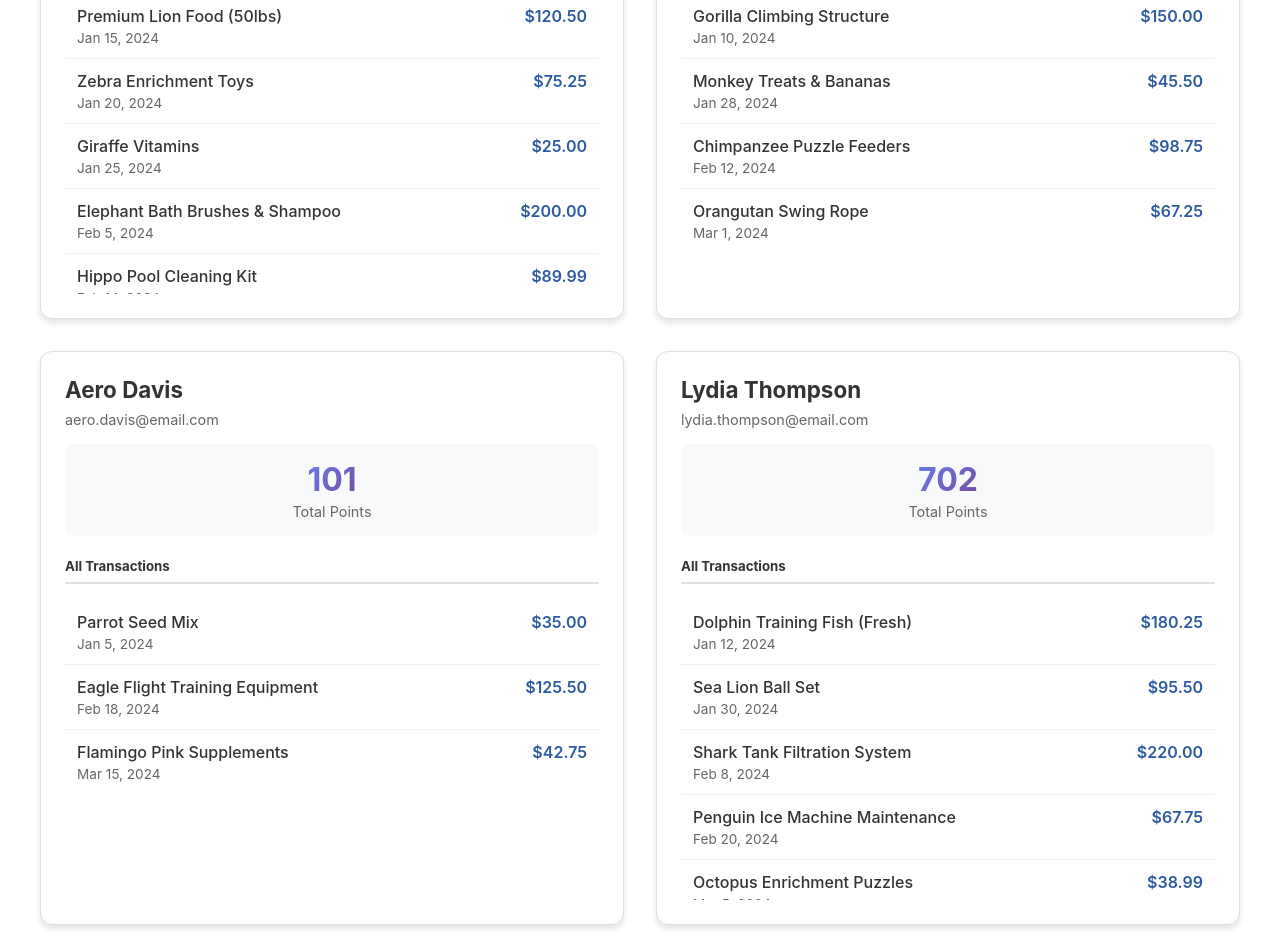
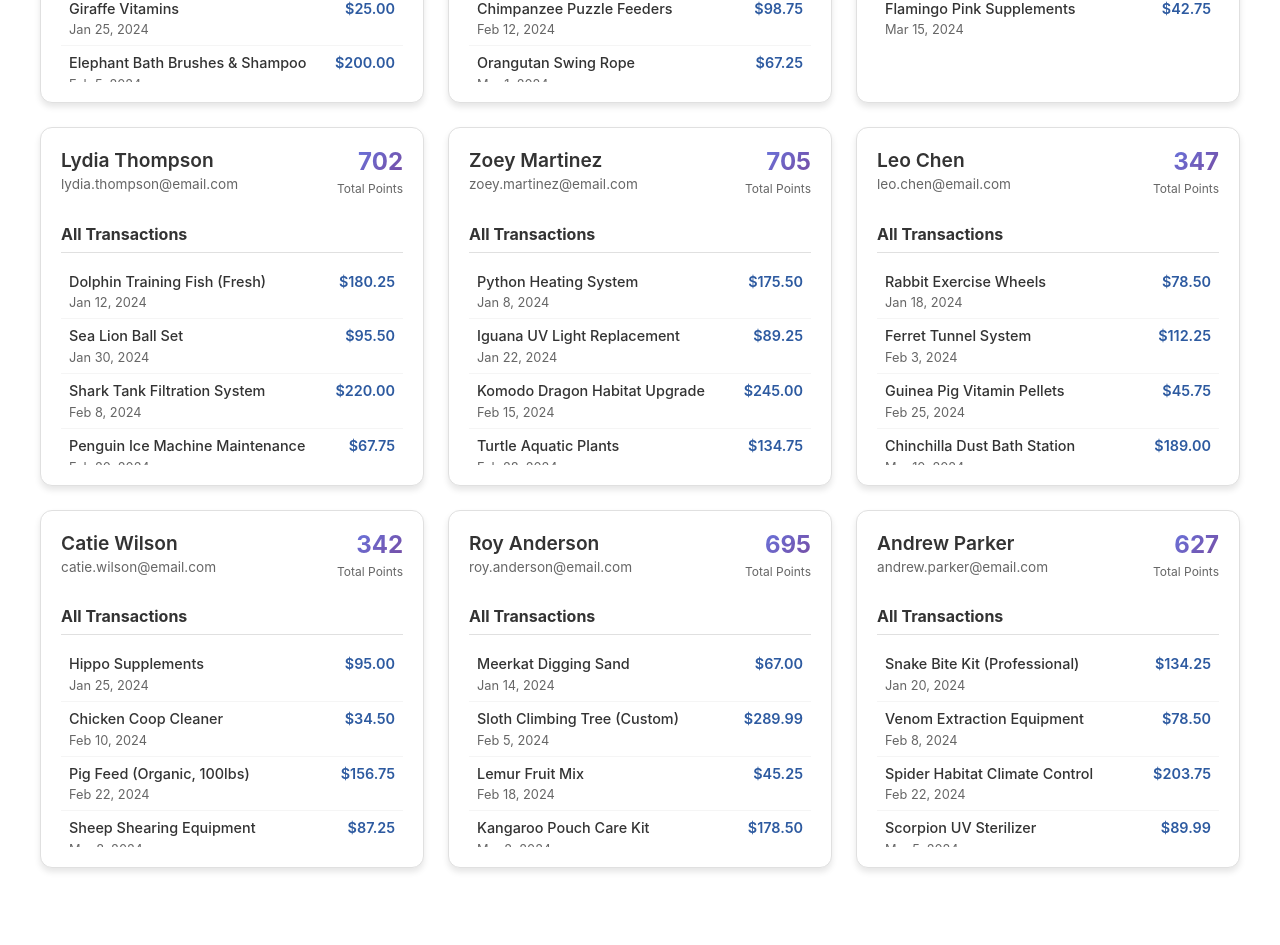
Before and after one commit to isleofyou/charter-rewards-calculator, a React (Create React App) app: page / in a window 1280 px wide. Shown: the part 620-1565 px from the top of the page. After the commit the page ends 1508 px from the top, so only its background shows below. Built offline with nearby package versions, Linux system fonts and the light colour scheme.

Commit message:
Add more customers in test data, update cards for scalability

```diff
--- a/src/components/CustomerCard.js
+++ b/src/components/CustomerCard.js
@@ -26,18 +26,18 @@ function CustomerCard({ customer, transactions, selectedMonth }) {
       aria-describedby={`customer-${customer.id}-points customer-${customer.id}-transactions`}
     >
       <header className="customer-header">
+        <div className="customer-info">
           <h4 id={`customer-${customer.id}-name`}>{customer.name}</h4>
           <p className="customer-email" aria-label={`Email address: ${customer.email}`}>
             {customer.email}
           </p>
-      </header>
+        </div>
 
         <div
-        className="rewards-info"
+          className="points-summary"
           id={`customer-${customer.id}-points`}
           aria-label={`Rewards information for ${customer.name}`}
         >
-        <div className="points-display">
           <span
             className="points-number"
             aria-label={`${displayPoints} reward points`}
@@ -45,19 +45,21 @@ function CustomerCard({ customer, transactions, selectedMonth }) {
             {displayPoints}
           </span>
           <span className="points-label">
-            {selectedMonth === 'all' ? 'Total Points' : `Points for ${selectedMonth}`}
+            {selectedMonth === 'all' ? 'Total Points' : `${selectedMonth}`}
           </span>
         </div>
+      </header>
 
       {selectedMonth !== 'all' && (
+        <div className="rewards-info">
           <div
             className="total-points-small"
             aria-label={`Total all time: ${totalRewards} points`}
           >
             Total All Time: {totalRewards} points
           </div>
+        </div>
       )}
-      </div>
 
       <div id={`customer-${customer.id}-transactions`}>
         <TransactionList
--- a/src/data/mockData.js
+++ b/src/data/mockData.js
@@ -18,11 +18,35 @@ export const customers = [
     id: 4,
     name: "Lydia Thompson",
     email: "lydia.thompson@email.com"
+  },
+  {
+    id: 5,
+    name: "Zoey Martinez",
+    email: "zoey.martinez@email.com"
+  },
+  {
+    id: 6,
+    name: "Leo Chen",
+    email: "leo.chen@email.com"
+  },
+  {
+    id: 7,
+    name: "Catie Wilson",
+    email: "catie.wilson@email.com"
+  },
+  {
+    id: 8,
+    name: "Roy Anderson",
+    email: "roy.anderson@email.com"
+  },
+  {
+    id: 9,
+    name: "Andrew Parker",
+    email: "andrew.parker@email.com"
   }
 ];
 
 export const transactions = [
-  // David Johnson - Customer 1 (High activity, good rewards - Lion keeper)
   { id: 1, customerId: 1, amount: 120.50, date: "2024-01-15", description: "Premium Lion Food (50lbs)" },
   { id: 2, customerId: 1, amount: 75.25, date: "2024-01-20", description: "Zebra Enrichment Toys" },
   { id: 3, customerId: 1, amount: 25.00, date: "2024-01-25", description: "Giraffe Vitamins" },
@@ -30,22 +54,49 @@ export const transactions = [
   { id: 5, customerId: 1, amount: 89.99, date: "2024-02-14", description: "Hippo Pool Cleaning Kit" },
   { id: 6, customerId: 1, amount: 156.75, date: "2024-03-08", description: "Rhino Horn Care Set" },
 
-  // Caelum Smith - Customer 2 (Medium activity - Primate specialist)
   { id: 7, customerId: 2, amount: 150.00, date: "2024-01-10", description: "Gorilla Climbing Structure" },
   { id: 8, customerId: 2, amount: 45.50, date: "2024-01-28", description: "Monkey Treats & Bananas" },
   { id: 9, customerId: 2, amount: 98.75, date: "2024-02-12", description: "Chimpanzee Puzzle Feeders" },
   { id: 10, customerId: 2, amount: 67.25, date: "2024-03-01", description: "Orangutan Swing Rope" },
 
-  // Aero Davis - Customer 3 (Low activity, some below threshold - Bird enthusiast)
   { id: 11, customerId: 3, amount: 35.00, date: "2024-01-05", description: "Parrot Seed Mix" },
   { id: 12, customerId: 3, amount: 125.50, date: "2024-02-18", description: "Eagle Flight Training Equipment" },
   { id: 13, customerId: 3, amount: 42.75, date: "2024-03-15", description: "Flamingo Pink Supplements" },
 
-  // Lydia Thompson - Customer 4 (Marine animal specialist)
   { id: 14, customerId: 4, amount: 180.25, date: "2024-01-12", description: "Dolphin Training Fish (Fresh)" },
   { id: 15, customerId: 4, amount: 95.50, date: "2024-01-30", description: "Sea Lion Ball Set" },
   { id: 16, customerId: 4, amount: 220.00, date: "2024-02-08", description: "Shark Tank Filtration System" },
   { id: 17, customerId: 4, amount: 67.75, date: "2024-02-20", description: "Penguin Ice Machine Maintenance" },
   { id: 18, customerId: 4, amount: 38.99, date: "2024-03-05", description: "Octopus Enrichment Puzzles" },
-  { id: 19, customerId: 4, amount: 145.00, date: "2024-03-18", description: "Whale Song Audio Equipment" }
+  { id: 19, customerId: 4, amount: 145.00, date: "2024-03-18", description: "Whale Song Audio Equipment" },
+
+  { id: 20, customerId: 5, amount: 175.50, date: "2024-01-08", description: "Python Heating System" },
+  { id: 21, customerId: 5, amount: 89.25, date: "2024-01-22", description: "Iguana UV Light Replacement" },
+  { id: 22, customerId: 5, amount: 245.00, date: "2024-02-15", description: "Komodo Dragon Habitat Upgrade" },
+  { id: 23, customerId: 5, amount: 134.75, date: "2024-02-28", description: "Turtle Aquatic Plants" },
+  { id: 24, customerId: 5, amount: 56.00, date: "2024-03-12", description: "Gecko Climbing Branches" },
+
+  { id: 25, customerId: 6, amount: 78.50, date: "2024-01-18", description: "Rabbit Exercise Wheels" },
+  { id: 26, customerId: 6, amount: 112.25, date: "2024-02-03", description: "Ferret Tunnel System" },
+  { id: 27, customerId: 6, amount: 45.75, date: "2024-02-25", description: "Guinea Pig Vitamin Pellets" },
+  { id: 28, customerId: 6, amount: 189.00, date: "2024-03-10", description: "Chinchilla Dust Bath Station" },
+  { id: 29, customerId: 6, amount: 67.50, date: "2024-03-22", description: "Hamster Bedding (Premium)" },
+
+  { id: 30, customerId: 7, amount: 95.00, date: "2024-01-25", description: "Hippo Supplements" },
+  { id: 31, customerId: 7, amount: 34.50, date: "2024-02-10", description: "Chicken Coop Cleaner" },
+  { id: 32, customerId: 7, amount: 156.75, date: "2024-02-22", description: "Pig Feed (Organic, 100lbs)" },
+  { id: 33, customerId: 7, amount: 87.25, date: "2024-03-08", description: "Sheep Shearing Equipment" },
+  { id: 34, customerId: 7, amount: 123.50, date: "2024-03-20", description: "Cow Milking System Parts" },
+
+  { id: 35, customerId: 8, amount: 67.00, date: "2024-01-14", description: "Meerkat Digging Sand" },
+  { id: 36, customerId: 8, amount: 289.99, date: "2024-02-05", description: "Sloth Climbing Tree (Custom)" },
+  { id: 37, customerId: 8, amount: 45.25, date: "2024-02-18", description: "Lemur Fruit Mix" },
+  { id: 38, customerId: 8, amount: 178.50, date: "2024-03-02", description: "Kangaroo Pouch Care Kit" },
+  { id: 39, customerId: 8, amount: 92.75, date: "2024-03-25", description: "Wallaby Exercise Equipment" },
+
+  { id: 40, customerId: 9, amount: 134.25, date: "2024-01-20", description: "Snake Bite Kit (Professional)" },
+  { id: 41, customerId: 9, amount: 78.50, date: "2024-02-08", description: "Venom Extraction Equipment" },
+  { id: 42, customerId: 9, amount: 203.75, date: "2024-02-22", description: "Spider Habitat Climate Control" },
+  { id: 43, customerId: 9, amount: 89.99, date: "2024-03-05", description: "Scorpion UV Sterilizer" },
+  { id: 44, customerId: 9, amount: 167.50, date: "2024-03-18", description: "Antivenom Storage System" }
 ];
--- a/src/styles/App.scss
+++ b/src/styles/App.scss
@@ -255,56 +255,66 @@ input:focus {
 
 .customers-grid {
   display: grid;
-  grid-template-columns: repeat(auto-fit, minmax(400px, 1fr));
-  gap: 2rem;
+  grid-template-columns: repeat(auto-fit, minmax(320px, 1fr));
+  gap: 1.5rem;
 }
 
 .customer-card {
   @include card;
-  padding: 1.5rem;
+  padding: 1.25rem;
 
   .customer-header {
-    h4 {
-      margin: 0 0 0.5rem 0;
-      color: $text-dark;
-      font-size: 1.4rem;
+    display: flex;
+    justify-content: space-between;
+    align-items: flex-start;
+    margin-bottom: 1rem;
+
+    .customer-info {
+      flex: 1;
+
+      h4 {
+        margin: 0 0 0.25rem 0;
+        color: $text-dark;
+        font-size: 1.2rem;
+        font-weight: 600;
+      }
+
+      .customer-email {
+        margin: 0;
+        color: $text-medium;
+        font-size: 0.85rem;
+      }
     }
 
-    .customer-email {
-      margin: 0;
-      color: $text-medium;
-      font-size: 0.9rem;
+    .points-summary {
+      text-align: right;
+
+      .points-number {
+        font-size: 1.5rem;
+        font-weight: bold;
+        color: $primary-color;
+        display: block;
+        line-height: 1.2;
+      }
+
+      .points-label {
+        font-size: 0.75rem;
+        color: $text-medium;
+        margin-top: 0.25rem;
+      }
     }
   }
 
   .rewards-info {
     background: $background-light;
-    padding: 1rem;
-    border-radius: $border-radius-md;
+    padding: 0.75rem 1rem;
+    border-radius: $border-radius-sm;
     margin: 1rem 0;
-    text-align: center;
-
-    .points-display {
-      @include flex-center;
-      flex-direction: column;
-
-      .points-number {
-        font-size: 2rem;
-        font-weight: bold;
-        color: $primary-color;
-      }
-
-      .points-label {
-        font-size: 0.9rem;
-        color: $text-medium;
-        margin-top: 0.25rem;
-      }
-    }
 
     .total-points-small {
-      margin-top: 0.5rem;
       font-size: 0.85rem;
       color: $text-light;
+      text-align: center;
     }
   }
 }
@@ -313,13 +323,14 @@ input:focus {
 .transaction-list {
   h5 {
     color: $text-dark;
-    margin-bottom: 1rem;
+    margin-bottom: 0.75rem;
     padding-bottom: 0.5rem;
-    border-bottom: 2px solid $border-light;
+    border-bottom: 1px solid $border-light;
+    font-size: 1rem;
   }
 
   .transactions {
-    max-height: 300px;
+    max-height: 200px;
     overflow-y: auto;
     list-style: none;
     padding: 0;
@@ -328,8 +339,8 @@ input:focus {
     .transaction-item {
       display: flex;
       flex-direction: column;
-      padding: 0.75rem;
-      border-bottom: 1px solid #f0f0f0;
+      padding: 0.5rem;
+      border-bottom: 1px solid #f5f5f5;
 
       &:last-child {
         border-bottom: none;
@@ -338,24 +349,30 @@ input:focus {
       .transaction-main {
         display: flex;
         justify-content: space-between;
-        align-items: center;
+        align-items: flex-start;
         margin-bottom: 0.25rem;
 
         .transaction-description {
           font-weight: 500;
           color: $text-dark;
+          font-size: 0.9rem;
+          line-height: 1.3;
+          flex: 1;
+          margin-right: 0.5rem;
         }
 
         .transaction-amount {
           font-weight: 600;
           color: #2d5aa0;
+          font-size: 0.9rem;
+          white-space: nowrap;
         }
       }
 
       .transaction-details {
         display: flex;
         justify-content: space-between;
-        font-size: 0.85rem;
+        font-size: 0.8rem;
         color: $text-medium;
 
         .transaction-points {
@@ -370,7 +387,8 @@ input:focus {
     text-align: center;
     color: $text-light;
     font-style: italic;
-    padding: 2rem;
+    padding: 1.5rem;
+    font-size: 0.9rem;
   }
 }
 
@@ -404,6 +422,20 @@ input:focus {
 
   .customer-card {
     padding: 1rem;
+
+    .customer-header {
+      flex-direction: column;
+      align-items: stretch;
+
+      .points-summary {
+        text-align: left;
+        margin-top: 0.5rem;
+
+        .points-number {
+          font-size: 1.3rem;
+        }
+      }
+    }
   }
 }
 
```
Lines whose indentation alone changed are shown as unchanged.
